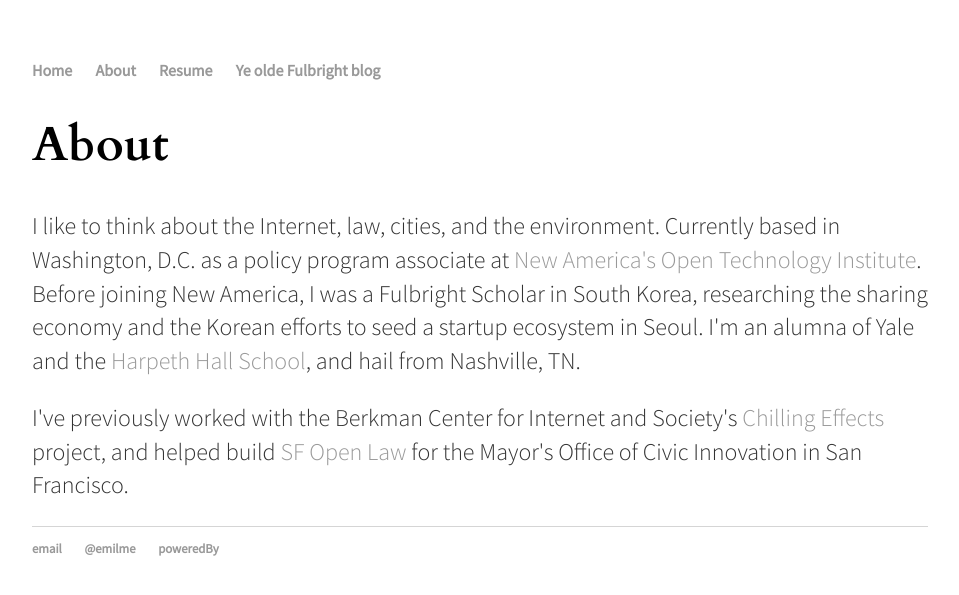
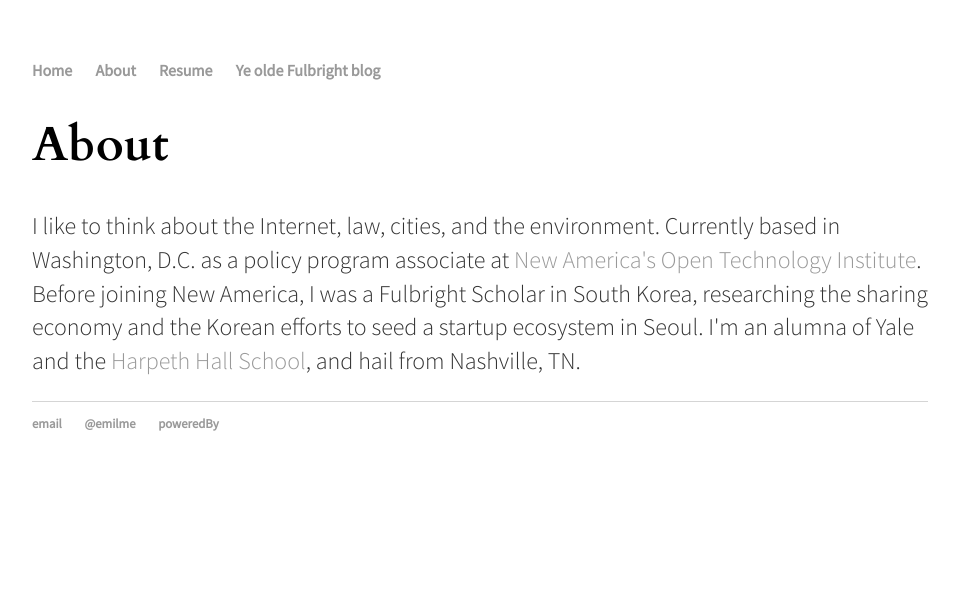
Before and after one commit to emilme/emilme.github.io, a Jekyll site: the page built from about/index.html, in a window 1280 px wide. Shown: the top 595 px of the page, without its empty margins (160-1119 px from the left). Built offline with Jekyll 4.4.1, drawn with Linux system fonts in a browser that asks for light colours.

Commit message:
Update index.html

```diff
--- a/about/index.html
+++ b/about/index.html
@@ -6,5 +6,4 @@
 	<h1>About</h1>
 	<p>I like to think about the Internet, law, cities, and the environment. Currently based in Washington, D.C. as a policy program associate at <a href="http://www.newamerica.org/oti/">New America's Open Technology Institute</a>.
 	Before joining New America, I was a Fulbright Scholar in South Korea, researching the sharing economy and the Korean efforts to seed a startup ecosystem in Seoul. I'm an alumna of Yale and the <a href="https://www.harpethhall.org">Harpeth Hall School</a>, and hail from Nashville, TN.</p>
-	<p>I've previously worked with the Berkman Center for Internet and Society's <a href="https://chillingeffects.org/">Chilling Effects</a> project, and helped build <a href="http://open.innovatesf.com/openlaw/">SF Open Law</a> for the Mayor's Office of Civic Innovation in San Francisco.</p>
 </div><!-- /.blurb -->
```
